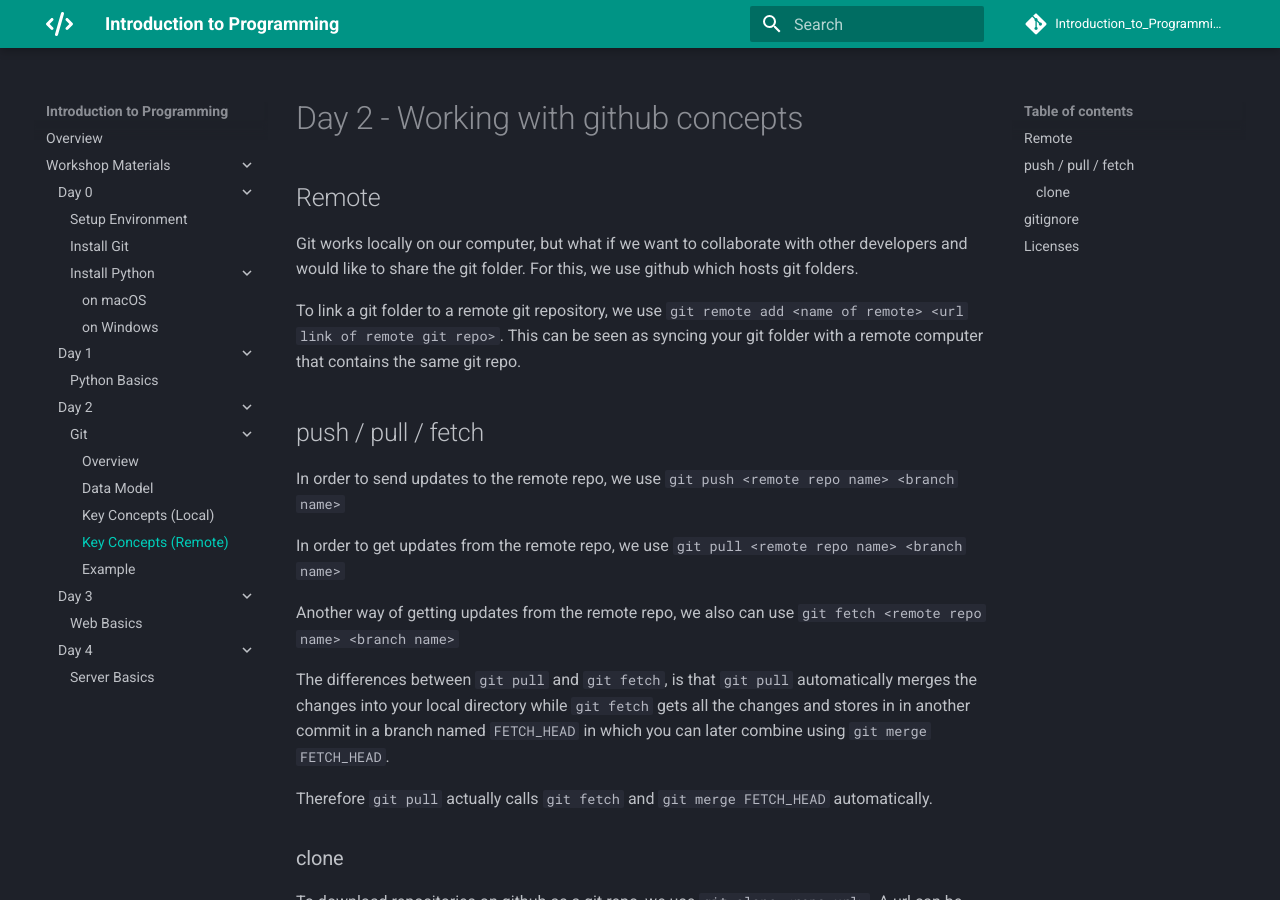
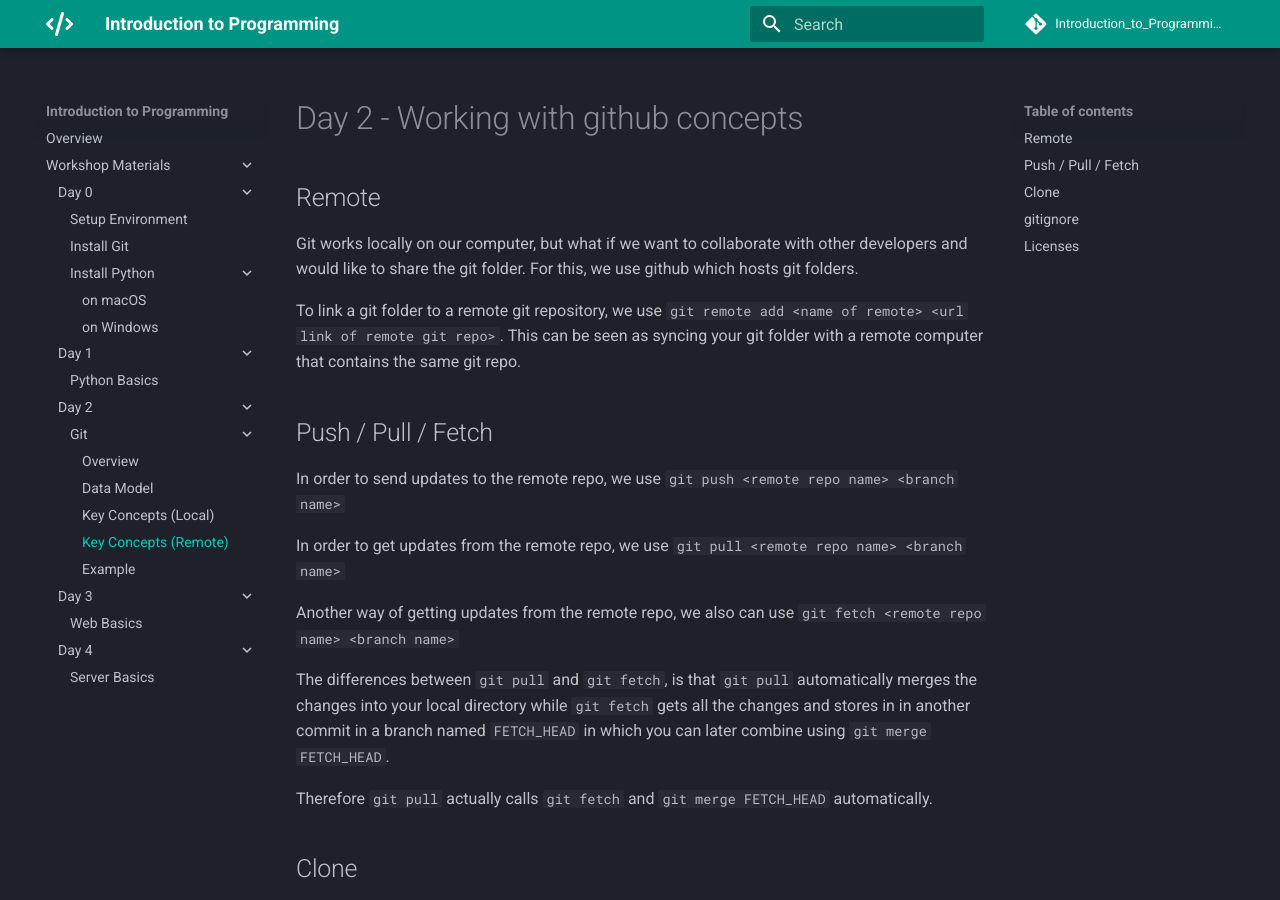
Before and after one commit to 3DCdsc/Introduction_to_Programming, an MkDocs documentation site: the page built from docs/Day_2/git_remote_concepts.md, in a window 1280 px wide and 900 px high. Built offline with MkDocs 1.6.1 and Material for MkDocs 9.7.7, drawn with Linux system fonts in a browser that asks for light colours; comment, search, counter and statistics services are not loaded.

Commit message:
update remote concepts

```diff
--- a/docs/Day_2/git_remote_concepts.md
+++ b/docs/Day_2/git_remote_concepts.md
@@ -6,7 +6,7 @@ Git works locally on our computer, but what if we want to collaborate with other
 
 To link a git folder to a remote git repository, we use `git remote add <name of remote> <url link of remote git repo>`. This can be seen as syncing your git folder with a remote computer that contains the same git repo.
 
-## push / pull / fetch
+## Push / Pull / Fetch
 
 In order to send updates to the remote repo, we use
 `git push <remote repo name> <branch name>`
@@ -21,8 +21,7 @@ The differences between `git pull` and `git fetch`, is that `git pull` automatic
 
 Therefore `git pull` actually calls `git fetch` and `git merge FETCH_HEAD` automatically.
 
-<a name="github/clone"></a>
-### clone
+## Clone
 
 To download repositories on github as a git repo, we use `git clone <repo url>`.
 A url can be accessed as follows:
```
